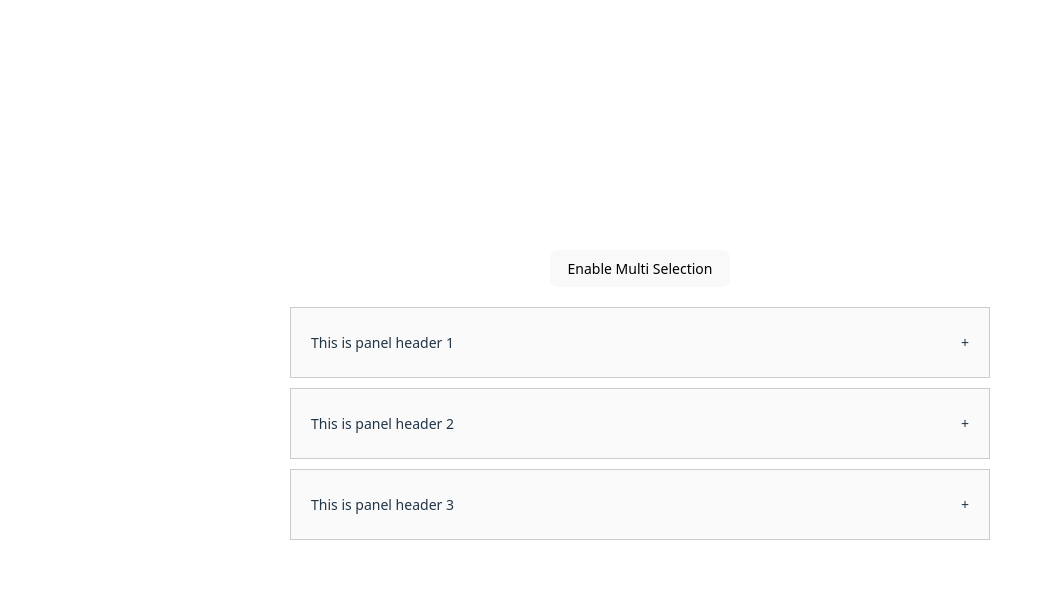
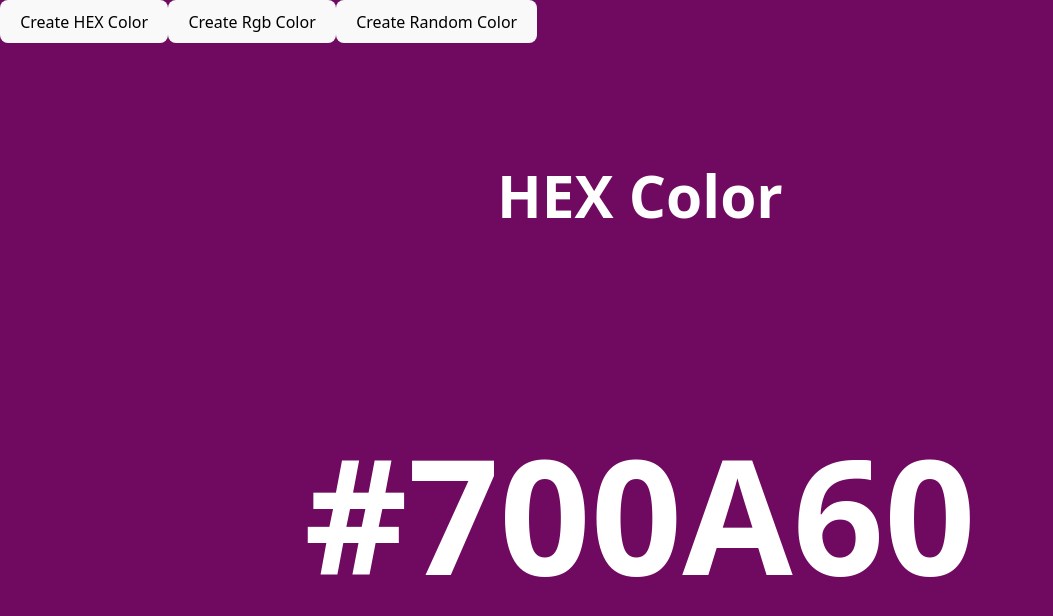
Before and after one commit to 1Aost/master-react, a React (Vite) app: page / in a window 1280 px wide. Shown: the top 616 px of the page, without its empty margins (0-1053 px from the left). Built offline with nearby package versions, Linux system fonts and the light colour scheme.

Commit message:
feat:create random rgb or hex color

```diff
--- a/src/App.jsx
+++ b/src/App.jsx
@@ -1,9 +1,13 @@
-import Accordian from './components/accordian'
+import Accordian from './components/accordian';
+import RandomColor from './components/random-color';
 
 function App() {
   return (
     // Accrodian component
-    <Accordian />
+    // <Accordian />
+
+    // Random Color component
+    <RandomColor />
   )
 }
 
--- /dev/null
+++ b/src/components/random-color/index.jsx
@@ -0,0 +1,64 @@
+import { useEffect, useState } from "react";
+
+export default function RandomColor() {
+  const [typeOfColor, setTypeOfColor] = useState('hex');
+  const [color, setColor] = useState('#000');
+
+  function randomColorUtility(length) {
+    return Math.floor(Math.random() * length);
+  }
+
+  // #678792
+  const handleCreateRandomHexColor = () => {
+    const hex = [0, 1, 2, 3, 4, 5, 6, 7, 8, 9, "A", "B", "C", "D", "E", "F"];
+    let hexColor = "#";
+
+    for (let i = 0; i < 6; ++i) {
+      hexColor += hex[randomColorUtility(hex.length)];
+    }
+    setColor(hexColor);
+  }
+
+  const handleCreateRandomRgbColor = () => {
+    const r = randomColorUtility(256);
+    const g = randomColorUtility(256);
+    const b = randomColorUtility(256);
+
+    setColor(`rgb(${r}, ${g}, ${b})`)
+  }
+
+  useEffect(() => {
+    if (typeOfColor === 'rgb') handleCreateRandomRgbColor();
+    else handleCreateRandomHexColor();
+  }, [typeOfColor]);
+
+
+  return (
+    <div style={{
+      width: '100vw',
+      height: '100vh',
+      background: color
+    }}>
+      <button onClick={() => setTypeOfColor('hex')}>Create HEX Color</button>
+      <button onClick={() => setTypeOfColor('rgb')}>Create Rgb Color</button>
+      <button onClick={
+        typeOfColor === 'hex' ?
+          handleCreateRandomHexColor :
+          handleCreateRandomRgbColor
+      }>Create Random Color</button>
+      <div style={{
+        display: 'flex',
+        justifyContent: 'center',
+        alignItems: 'center',
+        color: '#fff',
+        fontSize: '50px',
+        marginTop: '50px',
+        flexDirection: 'column',
+        gap: '20px'
+      }}>
+        <h3>{typeOfColor === 'hex' ? 'HEX Color' : 'RGB Color'}</h3>
+        <h1>{color}</h1>
+      </div>
+    </div>
+  )
+}
```
